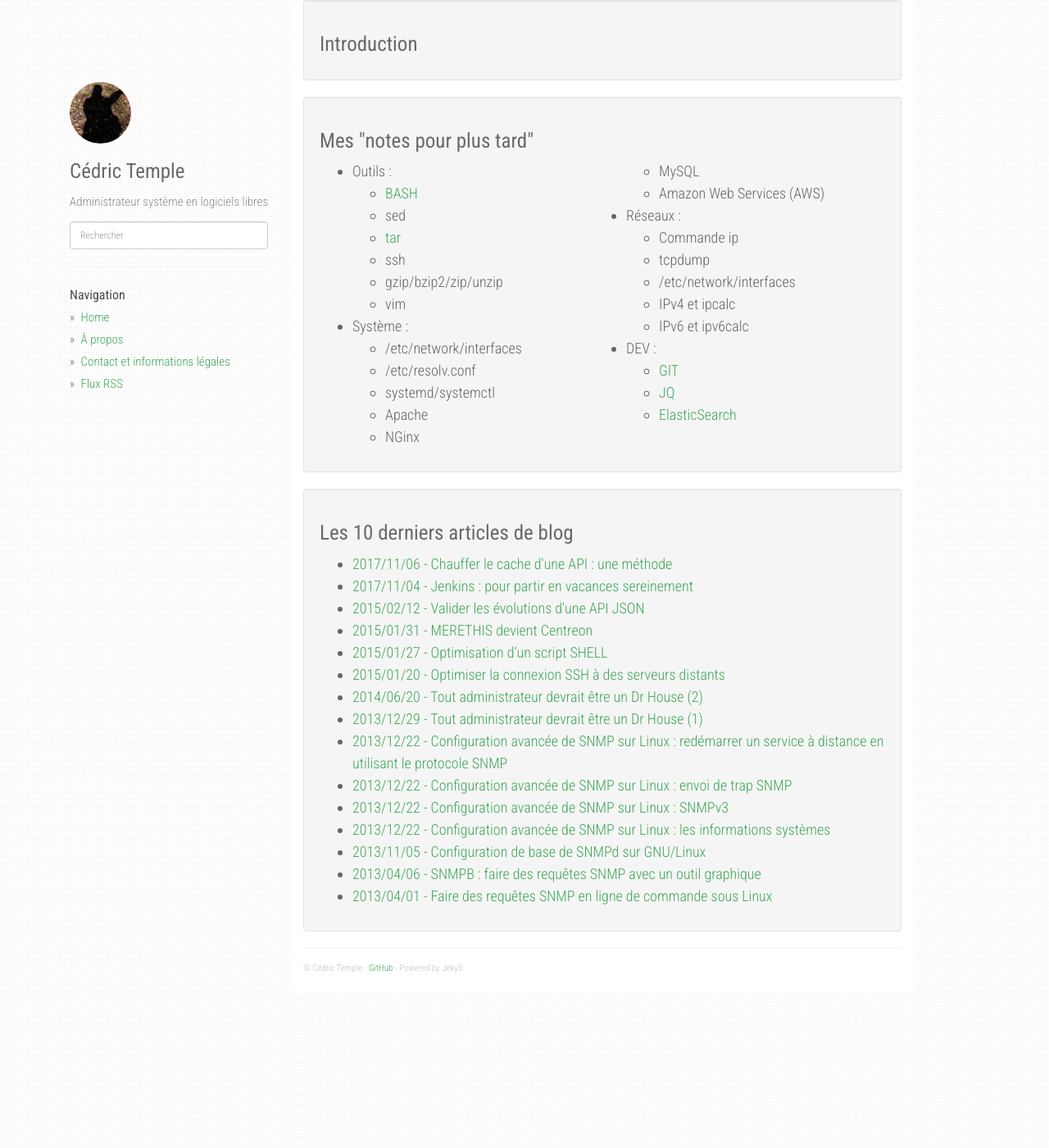
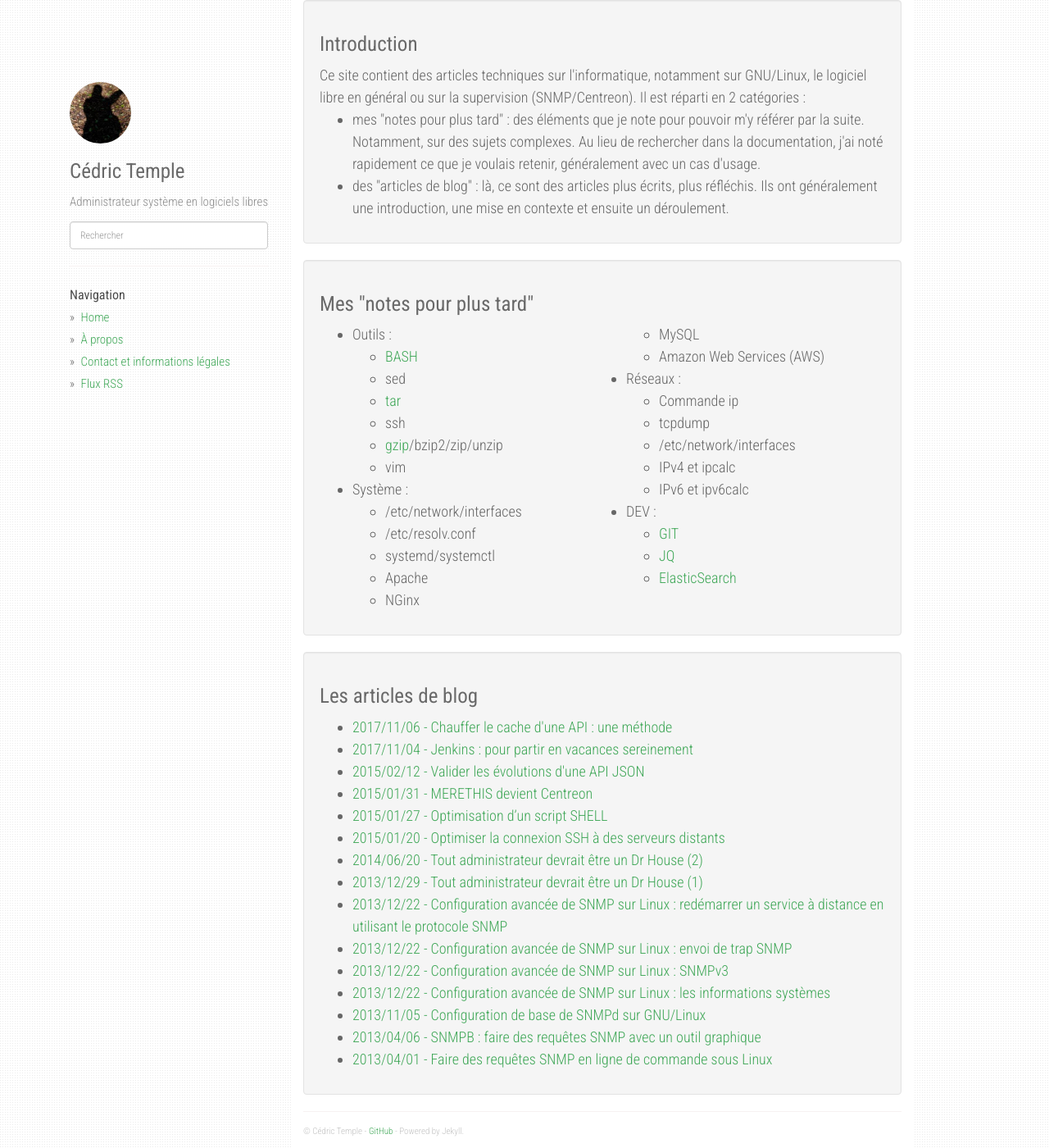
Before and after one commit to cedrictemple/blog.cedrictemple.net, a Jekyll site: the page built from index.html, in a window 1280 px wide and 1400 px high. Shown: the whole window at 82% size. Built offline with Jekyll 4.4.1, drawn with Linux system fonts in a browser that asks for light colours; nearby versions of some CDN libraries; the list of posts is cut into pages by our own code.

Commit message:
Ajout de GZIP ; ajout de l introduction

```diff
--- a/index.html
+++ b/index.html
@@ -5,6 +5,11 @@ layout: default
 <div class="article">
   <div class="well">
     <h1>Introduction</h1>
+    Ce site contient des articles techniques sur l'informatique, notamment sur GNU/Linux, le logiciel libre en général ou sur la supervision (SNMP/Centreon). Il est réparti en 2 catégories :
+    <ul>
+        <li>mes "notes pour plus tard" : des éléments que je note pour pouvoir m'y référer par la suite. Notamment, sur des sujets complexes. Au lieu de rechercher dans la documentation, j'ai noté rapidement ce que je voulais retenir, généralement avec un cas d'usage.</li>
+        <li>des "articles de blog" : là, ce sont des articles plus écrits, plus réfléchis. Ils ont généralement une introduction, une mise en contexte et ensuite un déroulement.</li>
+    </ul>
   </div>
 </div>
 
@@ -20,7 +25,7 @@ layout: default
                         <li>sed</li>
                         <li><a href="/notes-pour-plus-tard/TAR-archivage-et-desarchivage-de-donnees/">tar</a></li>
                         <li>ssh</li>
-                        <li>gzip/bzip2/zip/unzip</li>
+                        <li><a href="/notes-pour-plus-tard/GZIP-compression-de-fichiers/">gzip</a>/bzip2/zip/unzip</li>
                         <li>vim</li>
 		</ul> <!-- OUTILS -->
         </li><!-- OUTILS -->
@@ -61,7 +66,7 @@ layout: default
 
 <div class="article">
   <div class="well">
-    <h1>Les 10 derniers articles de blog</h1>
+    <h1>Les articles de blog</h1>
     <ul>
 {% for post in paginator.posts %}
         <li><a href="{{ site.baseurl}}{{ post.url }}">{{ post.date | date: "%Y/%m/%d" }} - {{ post.title }}</a></li>
```
Also changed, not shown: _notes-pour-plus-tard/2019-03-30-gzip.md (added, +60 -0 lines).
